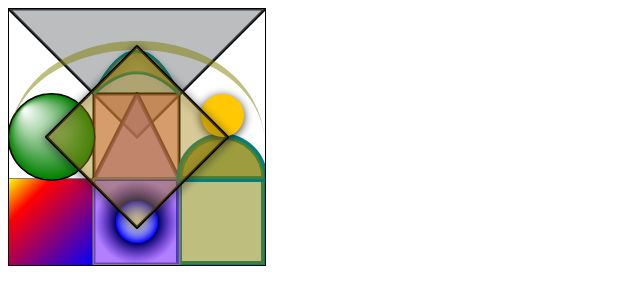
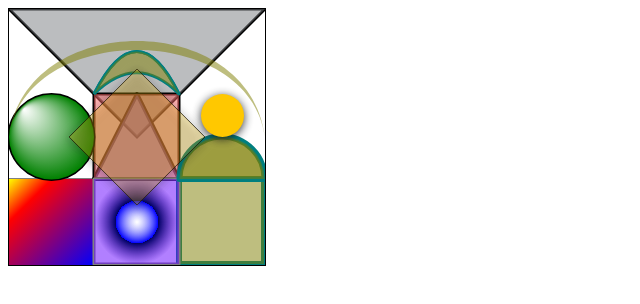
Before and after one commit to Fishbite/AdvancedGaming, a plain HTML site: page TheCanvas/index.html in a window 1280 px wide. Shown: the whole page, without its empty margins (0-640 px from the left). Drawn offline with Linux system fonts and the light colour scheme.

Commit message:
Renamed rotation.js to RotationAndScale.js and added the drawing context's scale() method

```diff
--- a/TheCanvas/index.html
+++ b/TheCanvas/index.html
@@ -15,6 +15,6 @@
     <script src="./src/circles.js"></script>
     <script src="./src/curves.js"></script>
     <script src="./src/shadows.js"></script>
-    <script src="./src/rotation.js"></script>
+    <script src="./src/rotationAndScale.js"></script>
   </body>
 </html>
--- a/TheCanvas/src/rotation.js
+++ b/TheCanvas/src/rotationAndScale.js
@@ -1,7 +1,14 @@
-/* rotation.js */
+/* rotationAndScale.js */
+/*
+    We decide to put the scale method in
+    here too, because just like rotation
+    scale needs to be placed between
+    ctx.save(); and ctx.restore();
+*/
+
 //styles
 ctx.strokeStyle = "black";
-ctx.lineWidth = 3;
+ctx.lineWidth = 1;
 ctx.fillStyle = "rgba(255, 200, 0, 0.25)";
 
 /* !!!!!! IMOPRTANT !!!!! */
@@ -19,6 +26,8 @@ ctx.translate(128, 128);
 ctx.rotate(45 * (Math.PI / 180));
 console.log("rads:", 45 * (Math.PI / 180));
 
+// Set the drawing context's scale method
+ctx.scale(0.75, 0.75);
 // draw a square with it's center at 0, 0
 ctx.beginPath();
 ctx.rect(-64, -64, 128, 128);
```
